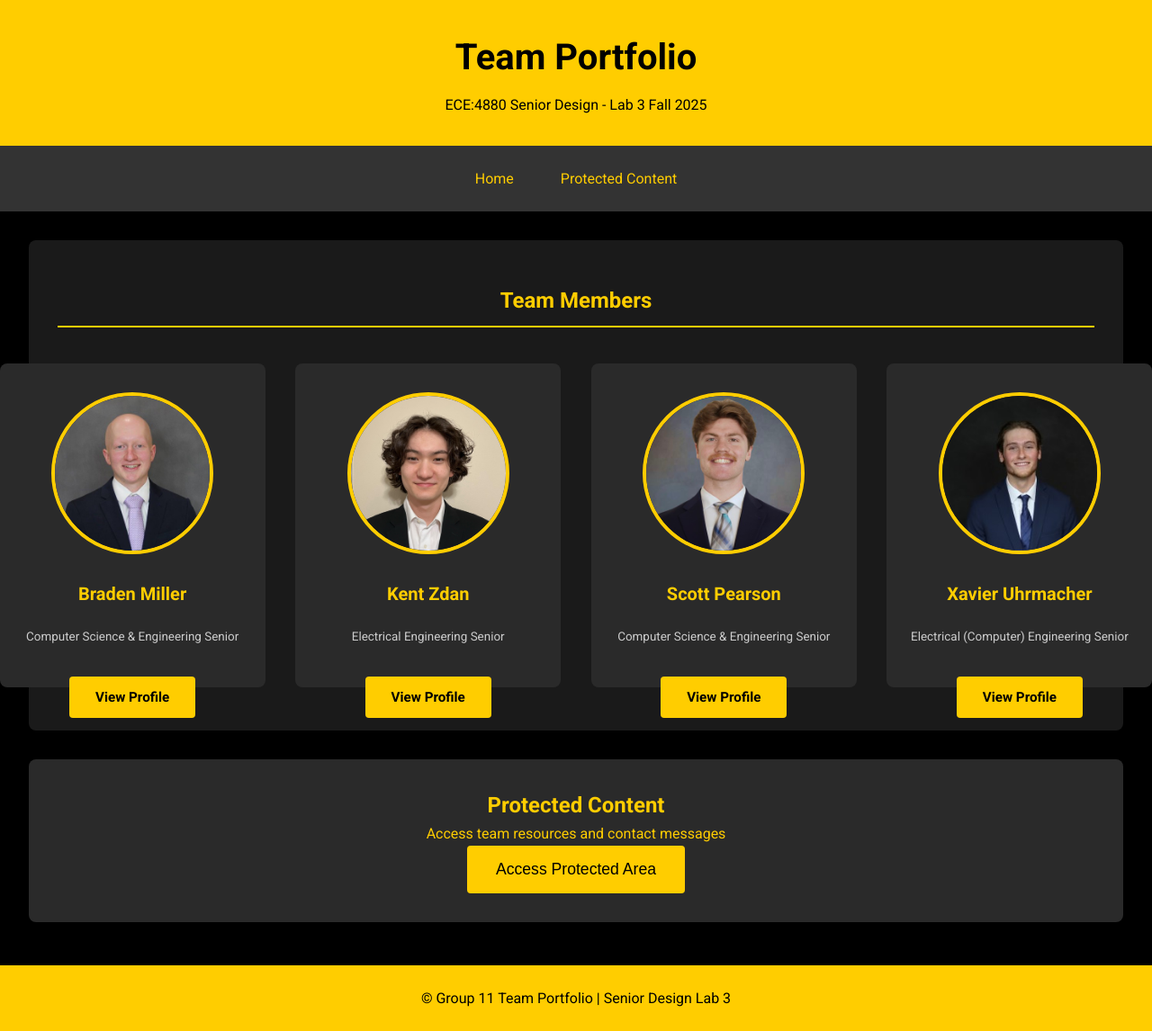
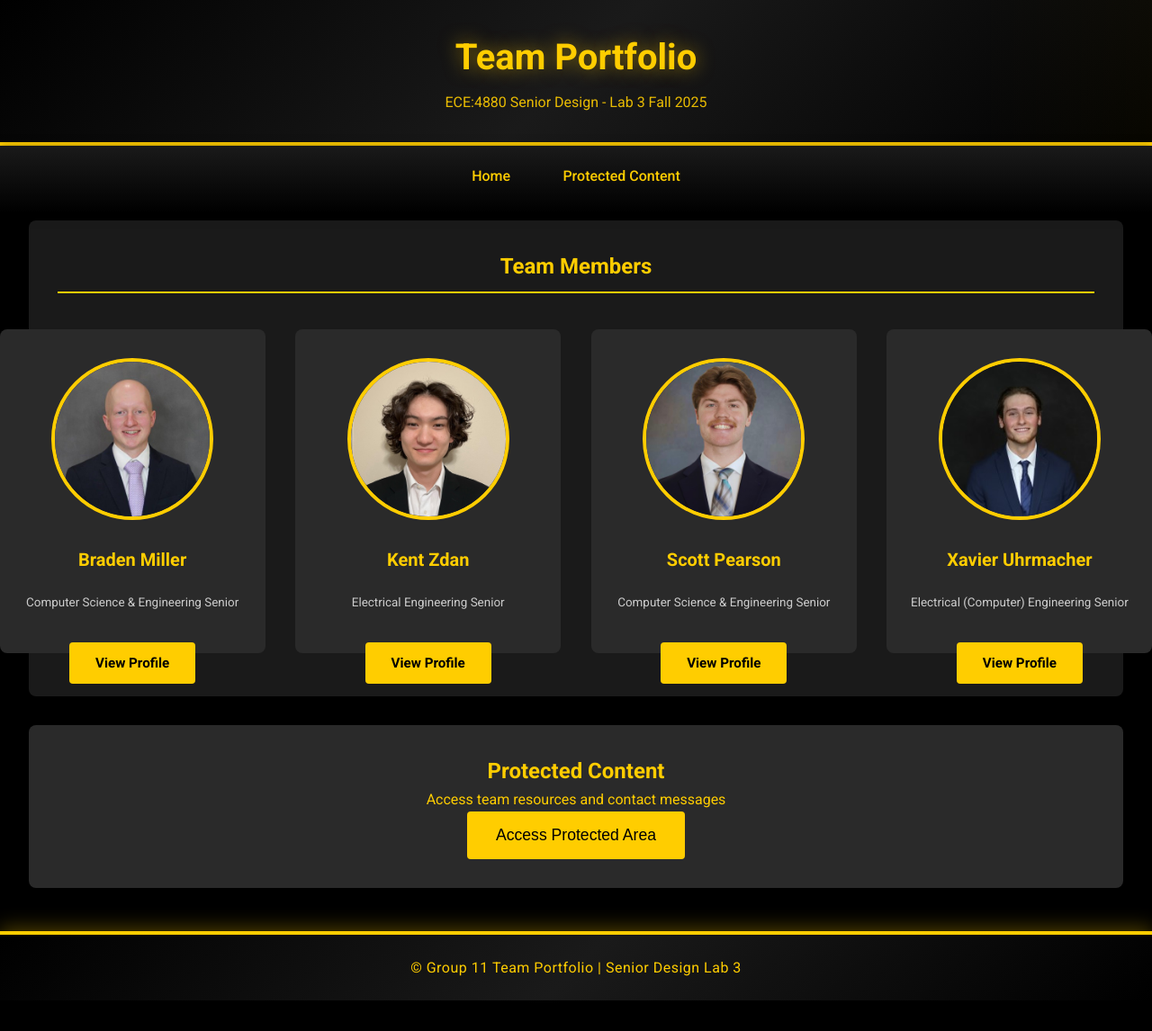
Before and after one commit to ScottPearson14/Black-Gold-Portfolio-Website-Lab-3, a plain HTML site: page index.html in a window 1280 px wide. Shown: the whole page at 90% size. After the commit the page ends 1112 px from the top, so only its background shows below. Drawn offline with Linux system fonts and the light colour scheme.

Commit message:
Enhance styles and improve member card interactions
Updated header and footer styles with gradients and animations. Modified member card links to prevent event propagation.

```diff
--- a/index.html
+++ b/index.html
@@ -22,46 +22,101 @@
         }
 
         header {
-            background-color: #FFCD00;
-            color: #000000;
-            padding: 2rem;
+            background: linear-gradient(135deg, #000000 0%, #1a1a1a 50%, #000000 100%);
+            color: #FFCD00;
+            padding: 2rem 2rem;
             text-align: center;
+            position: relative;
+            overflow: hidden;
+            border-bottom: 4px solid #FFCD00;
+            box-shadow: 0 4px 20px rgba(255, 205, 0, 0.3);
+        }
+
+        header::before {
+            content: '';
+            position: absolute;
+            top: 0;
+            left: -100%;
+            width: 100%;
+            height: 100%;
+            background: linear-gradient(90deg, transparent, rgba(255, 205, 0, 0.1), transparent);
+            animation: shine 3s infinite;
+        }
+
+        @keyframes shine {
+            0% { left: -100%; }
+            100% { left: 100%; }
         }
 
         header h1 {
             font-size: 2.5rem;
-            margin-bottom: 0.5rem;
+            margin-bottom: 0.3rem;
+            font-weight: 700;
+            text-shadow: 0 0 20px rgba(255, 205, 0, 0.5);
+            position: relative;
+            z-index: 1;
+        }
+
+        header p {
+            font-size: 1rem;
+            opacity: 0.9;
+            position: relative;
+            z-index: 1;
         }
 
         nav {
-            background-color: #333;
-            padding: 1rem;
+            background: linear-gradient(180deg, #1a1a1a 0%, #000000 100%);
+            padding: 0.8rem;
             text-align: center;
+            box-shadow: 0 2px 10px rgba(0, 0, 0, 0.5);
+            position: sticky;
+            top: 0;
+            z-index: 100;
         }
 
         nav a {
             color: #FFCD00;
             text-decoration: none;
-            padding: 0.5rem 1rem;
+            padding: 0.5rem 1.2rem;
             margin: 0 0.5rem;
             display: inline-block;
-            transition: background-color 0.3s;
+            transition: all 0.3s ease;
+            border-radius: 6px;
+            font-weight: 500;
+            position: relative;
+            overflow: hidden;
+        }
+
+        nav a::before {
+            content: '';
+            position: absolute;
+            bottom: 0;
+            left: 50%;
+            width: 0;
+            height: 2px;
+            background-color: #FFCD00;
+            transition: all 0.3s ease;
+            transform: translateX(-50%);
         }
 
         nav a:hover {
-            background-color: #555;
-            border-radius: 4px;
+            background-color: rgba(255, 205, 0, 0.1);
+            transform: translateY(-2px);
+        }
+
+        nav a:hover::before {
+            width: 80%;
         }
 
         .container {
             max-width: 1600px;
-            margin: 2rem auto;
+            margin: 0.5rem auto;
             padding: 0 2rem;
         }
 
         .team-section {
             background-color: #1a1a1a;
-            padding: 3rem 2rem;
+            padding: 2rem 2rem 3rem 2rem;
             border-radius: 8px;
             margin-bottom: 2rem;
         }
@@ -101,6 +156,8 @@
             justify-content: flex-start;
             align-items: center;
             flex-shrink: 0;
+            cursor: pointer;
+            position: relative;
         }
 
         .member-card:hover {
@@ -254,11 +311,40 @@
         }
 
         footer {
-            background-color: #FFCD00;
-            color: #000;
+            background: linear-gradient(135deg, #000000 0%, #1a1a1a 50%, #000000 100%);
+            color: #FFCD00;
             text-align: center;
             padding: 1.5rem;
             margin-top: 3rem;
+            border-top: 4px solid #FFCD00;
+            box-shadow: 0 -4px 20px rgba(255, 205, 0, 0.3);
+            position: relative;
+        }
+
+        footer::before {
+            content: '';
+            position: absolute;
+            top: -4px;
+            left: 0;
+            right: 0;
+            height: 4px;
+            background: linear-gradient(90deg,
+                transparent 0%,
+                #FFCD00 25%,
+                #FFCD00 75%,
+                transparent 100%);
+            animation: borderPulse 2s ease-in-out infinite;
+        }
+
+        @keyframes borderPulse {
+            0%, 100% { opacity: 1; }
+            50% { opacity: 0.6; }
+        }
+
+        footer p {
+            font-size: 1rem;
+            letter-spacing: 0.5px;
+            font-weight: 400;
         }
 
         .page-content {
@@ -376,29 +462,29 @@
             <div class="team-section">
                 <h2>Team Members</h2>
                 <div class="team-members">
-                    <div class="member-card">
+                    <div class="member-card" onclick="showMemberPage('member1')">
                         <img src="Images/Headshot_Braden.jpeg" alt="Braden Miller">
                         <h3>Braden Miller</h3>
                         <p>Computer Science & Engineering Senior</p>
-                        <a href="#" onclick="showMemberPage('member1')">View Profile</a>
+                        <a href="#" onclick="event.stopPropagation(); showMemberPage('member1')">View Profile</a>
                     </div>
-                    <div class="member-card">
+                    <div class="member-card" onclick="showMemberPage('member2')">
                         <img src="Images/Headshot_Kent.jpeg" alt="Kent Zdan">
                         <h3>Kent Zdan</h3>
                         <p>Electrical Engineering Senior</p>
-                        <a href="#" onclick="showMemberPage('member2')">View Profile</a>
+                        <a href="#" onclick="event.stopPropagation(); showMemberPage('member2')">View Profile</a>
                     </div>
-                    <div class="member-card">
+                    <div class="member-card" onclick="showMemberPage('member3')">
                         <img src="Images/Headshot_Scott.jpeg" alt="Scott Pearson">
                         <h3>Scott Pearson</h3>
                         <p>Computer Science & Engineering Senior</p>
-                        <a href="#" onclick="showMemberPage('member3')">View Profile</a>
+                        <a href="#" onclick="event.stopPropagation(); showMemberPage('member3')">View Profile</a>
                     </div>
-                    <div class="member-card">
+                    <div class="member-card" onclick="showMemberPage('member4')">
                         <img src="images/Headshot_Xavier.jpeg" alt="Xavier Uhrmacher">
                         <h3>Xavier Uhrmacher</h3>
                         <p>Electrical (Computer) Engineering Senior</p>
-                        <a href="#" onclick="showMemberPage('member4')">View Profile</a>
+                        <a href="#" onclick="event.stopPropagation(); showMemberPage('member4')">View Profile</a>
                     </div>
                 </div>
             </div>
```
